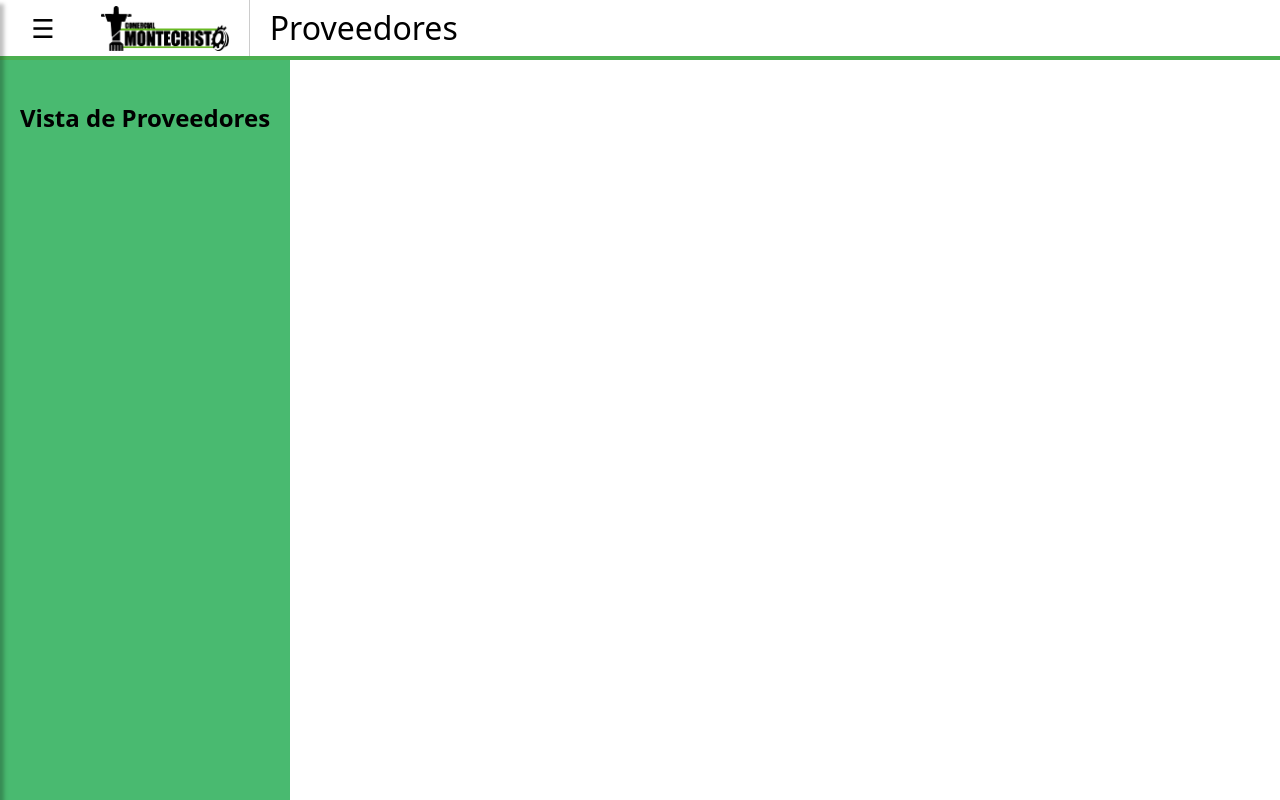
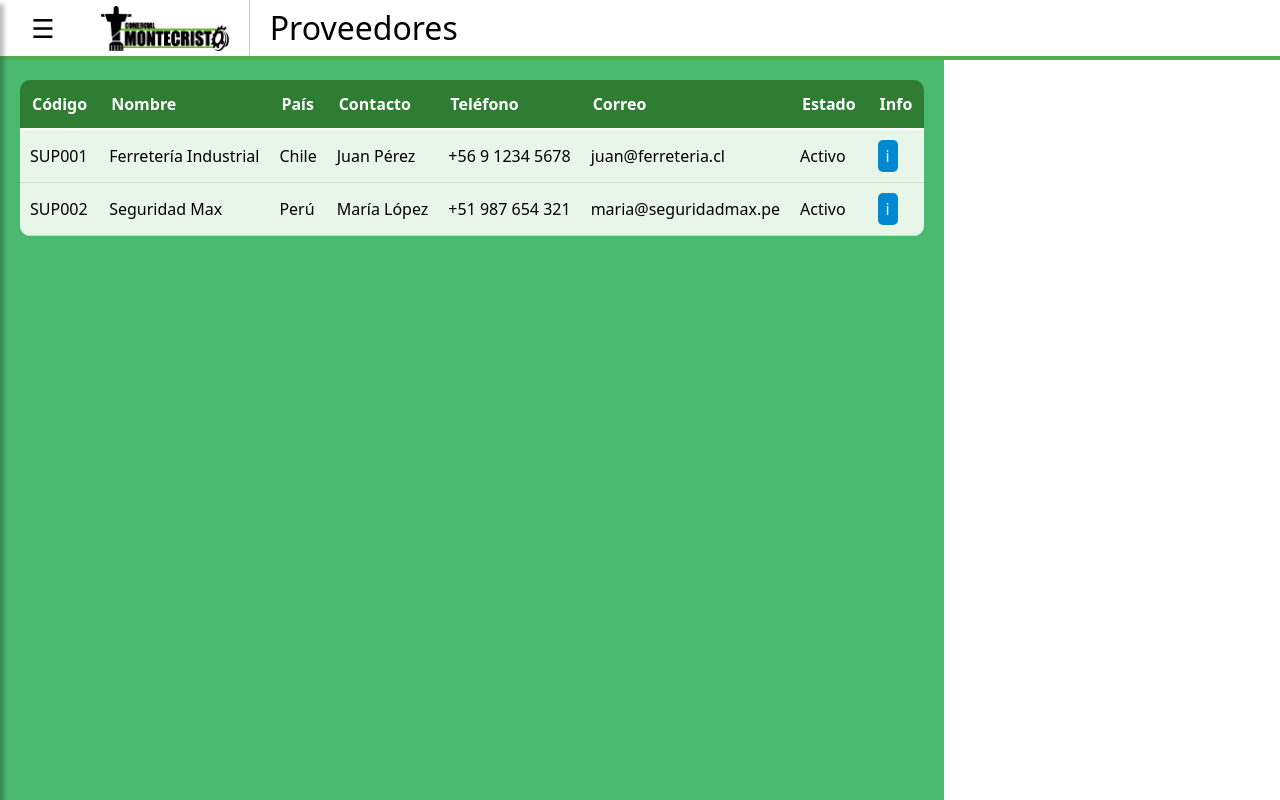
Before and after one commit to grenzya/app-inventario, a React (Vite) app: page /proveedores in a window 1280 px wide. Built offline with nearby package versions, Linux system fonts and the light colour scheme.

Commit message:
feat: add Modal component and integrate it into Products and Suppliers views for enhanced product information display

```diff
--- /dev/null
+++ b/src/components/Modal.jsx
@@ -0,0 +1,70 @@
+function Modal({ visible, title, data, onClose }) {
+  if (!visible) return null;
+
+  return (
+    <div
+      style={{
+        position: "fixed",
+        top: 0,
+        left: 0,
+        width: "100vw",
+        height: "100vh",
+        backgroundColor: "rgba(0,0,0,0.5)",
+        display: "flex",
+        alignItems: "center",
+        justifyContent: "center",
+        zIndex: 2000,
+      }}
+    >
+      <div
+        style={{
+          background: "#000000",
+          padding: "30px",
+          borderRadius: "10px",
+          width: "400px",
+          boxShadow: "0 2px 10px rgba(0,0,0,0.3)",
+        }}
+      >
+        <h2
+          style={{
+            marginTop: 0,
+            textAlign: "center",
+            fontSize: "30px",
+            color: "#FFFFFF",
+          }}
+        >
+          {title}
+        </h2>
+        <ul style={{ listStyle: "none", padding: 0, color: "#FFFFFF" }}>
+          {Object.entries(data).map(([key, value]) => (
+            <li key={key} style={{ marginBottom: "10px" }}>
+              <strong>{key}:</strong> {value}
+            </li>
+          ))}
+        </ul>
+        <div
+          style={{
+            display: "flex",
+            justifyContent: "center",
+            marginTop: "20px",
+          }}
+        >
+          <button
+            onClick={onClose}
+            style={{
+              background: "#FFFFFF",
+              color: "#000000",
+              border: "none",
+              borderRadius: "5px",
+              cursor: "pointer",
+            }}
+          >
+            Cerrar
+          </button>
+        </div>
+      </div>
+    </div>
+  );
+}
+
+export default Modal;
--- a/src/views/Products.jsx
+++ b/src/views/Products.jsx
@@ -4,6 +4,7 @@ import {
   getCoreRowModel,
   flexRender,
 } from "@tanstack/react-table";
+import Modal from "@/components/Modal";
 
 function Productos() {
   const [productos] = useState([
@@ -34,6 +35,8 @@ function Productos() {
       barcode: "987654321098",
     },
   ]);
+
+  const [selectedProduct, setSelectedProduct] = useState(null);
 
   const columns = useMemo(
     () => [
@@ -67,13 +70,14 @@ function Productos() {
         header: "Info",
         cell: (info) => (
           <button
-            onClick={() => alert(info.row.original.informacion)}
+            onClick={() => setSelectedProduct(info.row.original)}
             style={{
               background: "#0288d1",
               color: "white",
               border: "none",
               padding: "5px 8px",
               borderRadius: "5px",
+              cursor: "pointer",
             }}
           >
             i
@@ -93,6 +97,7 @@ function Productos() {
               border: "none",
               padding: "5px 8px",
               borderRadius: "5px",
+              cursor: "pointer",
             }}
           >
             📦
@@ -110,8 +115,8 @@ function Productos() {
   });
 
   return (
-    <div style={{ padding: "20px" }}>
-      <h2>Productos</h2>
+    <div style={{ height: "100%", display: "flex", flexDirection: "column" }}>
+      <div style={{ flex: 1, overflow: "auto" }}>
         <table
           style={{
             width: "100%",
@@ -146,12 +151,7 @@ function Productos() {
           </thead>
           <tbody>
             {table.getRowModel().rows.map((row) => (
-            <tr
-              key={row.id}
-              style={{
-                background: "#e8f5e9",
-              }}
-            >
+              <tr key={row.id} style={{ background: "#e8f5e9" }}>
                 {row.getVisibleCells().map((cell) => (
                   <td
                     key={cell.id}
@@ -168,6 +168,15 @@ function Productos() {
           </tbody>
         </table>
       </div>
+
+      {/* Modal */}
+      <Modal
+        visible={!!selectedProduct}
+        title="Información"
+        data={selectedProduct || {}}
+        onClose={() => setSelectedProduct(null)}
+      />
+    </div>
   );
 }
 
--- a/src/views/Suppliers.jsx
+++ b/src/views/Suppliers.jsx
@@ -1,5 +1,131 @@
+import { useState, useMemo } from "react";
+import {
+  useReactTable,
+  getCoreRowModel,
+  flexRender,
+} from "@tanstack/react-table";
+
 function Suppliers() {
-  return <h2>Vista de Proveedores</h2>;
+  const [proveedores] = useState([
+    {
+      codigo: "SUP001",
+      nombre: "Ferretería Industrial",
+      pais: "Chile",
+      contacto: "Juan Pérez",
+      telefono: "+56 9 1234 5678",
+      correo: "juan@ferreteria.cl",
+      estado: "Activo",
+      informacion: "Proveedor de herramientas industriales",
+    },
+    {
+      codigo: "SUP002",
+      nombre: "Seguridad Max",
+      pais: "Perú",
+      contacto: "María López",
+      telefono: "+51 987 654 321",
+      correo: "maria@seguridadmax.pe",
+      estado: "Activo",
+      informacion: "Distribuidor de implementos de seguridad personal",
+    },
+  ]);
+
+  const columns = useMemo(
+    () => [
+      { header: "Código", accessorKey: "codigo" },
+      { header: "Nombre", accessorKey: "nombre" },
+      { header: "País", accessorKey: "pais" },
+      { header: "Contacto", accessorKey: "contacto" },
+      { header: "Teléfono", accessorKey: "telefono" },
+      { header: "Correo", accessorKey: "correo" },
+      { header: "Estado", accessorKey: "estado" },
+      {
+        header: "Info",
+        cell: (info) => (
+          <button
+            onClick={() => alert(info.row.original.informacion)}
+            style={{
+              background: "#0288d1",
+              color: "white",
+              border: "none",
+              padding: "5px 8px",
+              borderRadius: "5px",
+            }}
+          >
+            i
+          </button>
+        ),
+      },
+    ],
+    []
+  );
+
+  const table = useReactTable({
+    data: proveedores,
+    columns,
+    getCoreRowModel: getCoreRowModel(),
+  });
+
+  return (
+    <div style={{ height: "100%", display: "flex", flexDirection: "column" }}>
+      <div style={{ flex: 1, overflow: "auto" }}>
+        <table
+          style={{
+            width: "100%",
+            borderCollapse: "collapse",
+            background: "#49BA70",
+            borderRadius: "10px",
+            overflow: "hidden",
+          }}
+        >
+          <thead>
+            {table.getHeaderGroups().map((headerGroup) => (
+              <tr key={headerGroup.id}>
+                {headerGroup.headers.map((header) => (
+                  <th
+                    key={header.id}
+                    style={{
+                      padding: "12px",
+                      background: "#2e7d32",
+                      color: "#fff",
+                      textAlign: "left",
+                      borderBottom: "2px solid #fff",
+                    }}
+                  >
+                    {flexRender(
+                      header.column.columnDef.header,
+                      header.getContext()
+                    )}
+                  </th>
+                ))}
+              </tr>
+            ))}
+          </thead>
+          <tbody>
+            {table.getRowModel().rows.map((row) => (
+              <tr
+                key={row.id}
+                style={{
+                  background: "#e8f5e9",
+                }}
+              >
+                {row.getVisibleCells().map((cell) => (
+                  <td
+                    key={cell.id}
+                    style={{
+                      padding: "10px",
+                      borderBottom: "1px solid #c8e6c9",
+                    }}
+                  >
+                    {flexRender(cell.column.columnDef.cell, cell.getContext())}
+                  </td>
+                ))}
+              </tr>
+            ))}
+          </tbody>
+        </table>
+      </div>
+    </div>
+  );
 }
 
 export default Suppliers;
```
Lines whose indentation alone changed are shown as unchanged.
